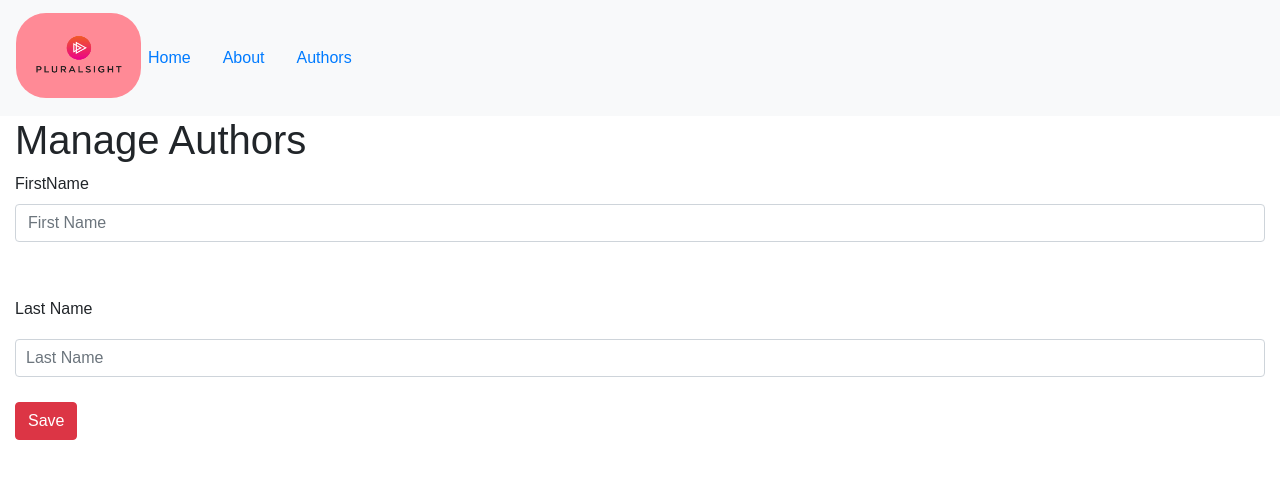
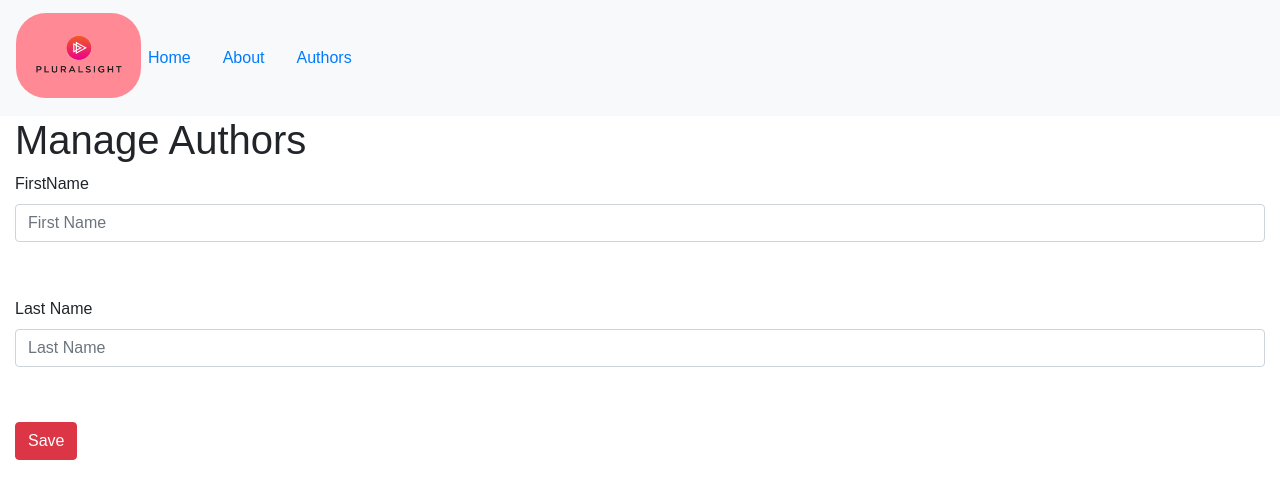
Before and after one commit to jitendershahi/PS-ADMIN, a React (Create React App) app: page /author/create in a window 1280 px wide. Shown: the top 498 px of the page. Built offline with nearby package versions, Linux system fonts and the light colour scheme.

Commit message:
apply toastr for notification

```diff
--- a/package.json
+++ b/package.json
@@ -12,7 +12,8 @@
     "react-dom": "^16.5.2",
     "react-router": "^4.3.1",
     "react-router-dom": "^4.3.1",
-    "react-scripts": "1.1.5"
+    "react-scripts": "1.1.5",
+    "toastr": "^2.1.0"
   },
   "scripts": {
     "start": "react-scripts start",
--- a/public/index.html
+++ b/public/index.html
@@ -8,6 +8,7 @@
       manifest.json provides metadata used when your web app is added to the
       homescreen on Android. See https://developers.google.com/web/fundamentals/engage-and-retain/web-app-manifest/
     -->
+    <link rel="stylesheet" href="https://cdnjs.cloudflare.com/ajax/libs/toastr.js/latest/toastr.min.css">
     <link rel="manifest" href="%PUBLIC_URL%/manifest.json">
     <link rel="shortcut icon" href="%PUBLIC_URL%/favicon.ico">
     <!--
--- a/src/Components/CreateAuthor/CreateAuthor.js
+++ b/src/Components/CreateAuthor/CreateAuthor.js
@@ -1,6 +1,10 @@
 import React, { Component } from 'react'
 
 import AuthorForm from '../../Views/AuthorForm/AuthorForm'
+
+import AuthorApi from '../../api/authorApi'
+
+import toastr from 'toastr'
 
 export class CreateAuthor extends Component {
 
@@ -9,7 +13,8 @@ export class CreateAuthor extends Component {
             id:'',
             firstName:'',
             lastName:''
-        }
+        },
+        error:{}
     }
 
     handleForm = (event) => {
@@ -24,14 +29,43 @@ export class CreateAuthor extends Component {
             author:form
         })
         // console.log(this.state.author)
+    }
 
+    isAuthorFormValid = () => {
+        let isValid = true
 
+        let errorForm = { ...this.state.error}
+
+        if(this.state.author.firstName.length < 3){
+            isValid = false
+            errorForm.firstName = "Please enter altleast 4 character"
+        }
+
+        if(this.state.author.lastName.length < 3){
+            isValid = false
+            errorForm.lastName = "Please enter altleast 4 character"
+        }
+        this.setState({error: errorForm})
+        return isValid
+    }
+
+    saveAuthor = (event) => {
+        event.preventDefault()
+        if(!this.isAuthorFormValid()){
+            return
+        }
+        AuthorApi.saveAuthor(this.state.author)
+        toastr.success("Author Saved!!")
+        this.props.history.push('/authors')
+        console.log(this.props)
     }
 
     render() {
         return (
             <div>
-                <AuthorForm author={this.state.author} clicked={(event) => this.handleForm(event)} />
+                <AuthorForm author={this.state.author}
+                clicked={(event) => this.handleForm(event)}
+                error={this.state.error}/>
             </div>
         )
     }
--- a/src/Views/AuthorForm/AuthorForm.js
+++ b/src/Views/AuthorForm/AuthorForm.js
@@ -3,17 +3,23 @@ import React from 'react'
 import './AuthorForm.css'
 
 import Input from '../Input/Input'
+import { PropTypes } from 'prop-types'
+
+// import { PropsTypes } from 'prop-types'
 
 export const AuthorForm = (props) => {
 
         return (
+
+
             <form>
                 <h1>Manage Authors</h1>
                 <Input name="firstName"
-                 label="FirstName"
-                 placeholder="First Name"
-                 value={props.author.firstName}
-                 click={props.clicked}/>
+                    label="FirstName"
+                    placeholder="First Name"
+                    value={props.author.firstName}
+                    click={props.clicked}
+                    error={props.error.firstName}/>
                 {/* <label htmlFor="firstName">First Name</label>
                 <input type="text"
                  name="firstName"
@@ -22,18 +28,31 @@ export const AuthorForm = (props) => {
                  value={props.author.firstName}
                  onChange={props.clicked} /> */}
 
-                <label htmlFor="lastName">Last Name</label>
+                    <Input name="lastName"
+                    label="Last Name"
+                    placeholder="Last Name"
+                    value={props.author.lastName}
+                    click={props.clicked}
+                    error={props.error.lastName}/>
+                {/* <label htmlFor="lastName">Last Name</label>
                 <input type="text"
                  name="lastName"
                  className="form-control input"
                   placeholder="Last Name"
                  value={props.author.lastName}
-                 onChange={props.clicked} />
+                 onChange={props.clicked} /> */}
 
-                <input type="submit" value="Save" className="btn btn-danger"/>
+                <input type="submit" value="Save" className="btn btn-danger" onClick={props.saveas}/>
             </form>
         )
 
 }
 
+AuthorForm.prototypes = {
+    author:PropTypes.object.isRequired,
+    saveas:PropTypes.func.isRequired,
+    clicked:PropTypes.func.isRequired,
+    error:PropTypes.object
+}
+
 export default AuthorForm;
--- a/src/Views/Input/Input.js
+++ b/src/Views/Input/Input.js
@@ -5,7 +5,8 @@ import { PropTypes } from 'prop-types'
 export const Input = (props) => {
     let wrapperClass = 'form-group';
     if(props.error && props.error.length > 0){
-        wrapperClass += " " + 'has-error';
+        // wrapperClass += " " + 'has-error';
+        wrapperClass = `${wrapperClass} has-error`
     }
 
     return (
@@ -18,7 +19,7 @@ export const Input = (props) => {
                 placeholder={props.placeholder}
                 value={props.value}
                 onChange={props.click} />
-                <div className="input">{props.error}</div>
+                <div className="input text-danger">{props.error}</div>
              </div>
         </div>
     )
@@ -27,8 +28,8 @@ export const Input = (props) => {
 
 Input.propTypes = {
     name: PropTypes.string.isRequired,
-    error: PropTypes.string,
     onChange:PropTypes.func.isRequired,
+    error:PropTypes.any,
     label: PropTypes.string.isRequired,
     placeholder: PropTypes.string,
     value:PropTypes.string
```
Also changed, not shown: 2 other files (tests, documents, lock files or other folders).
